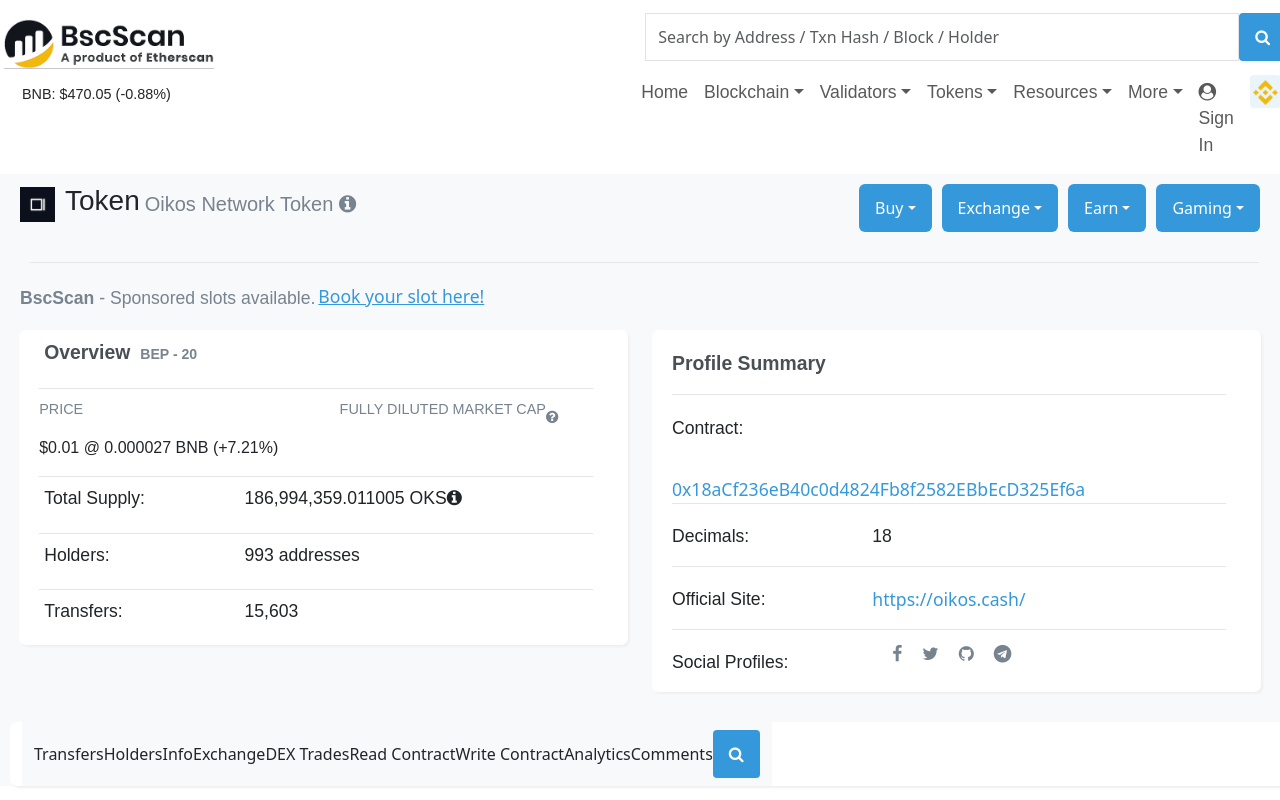
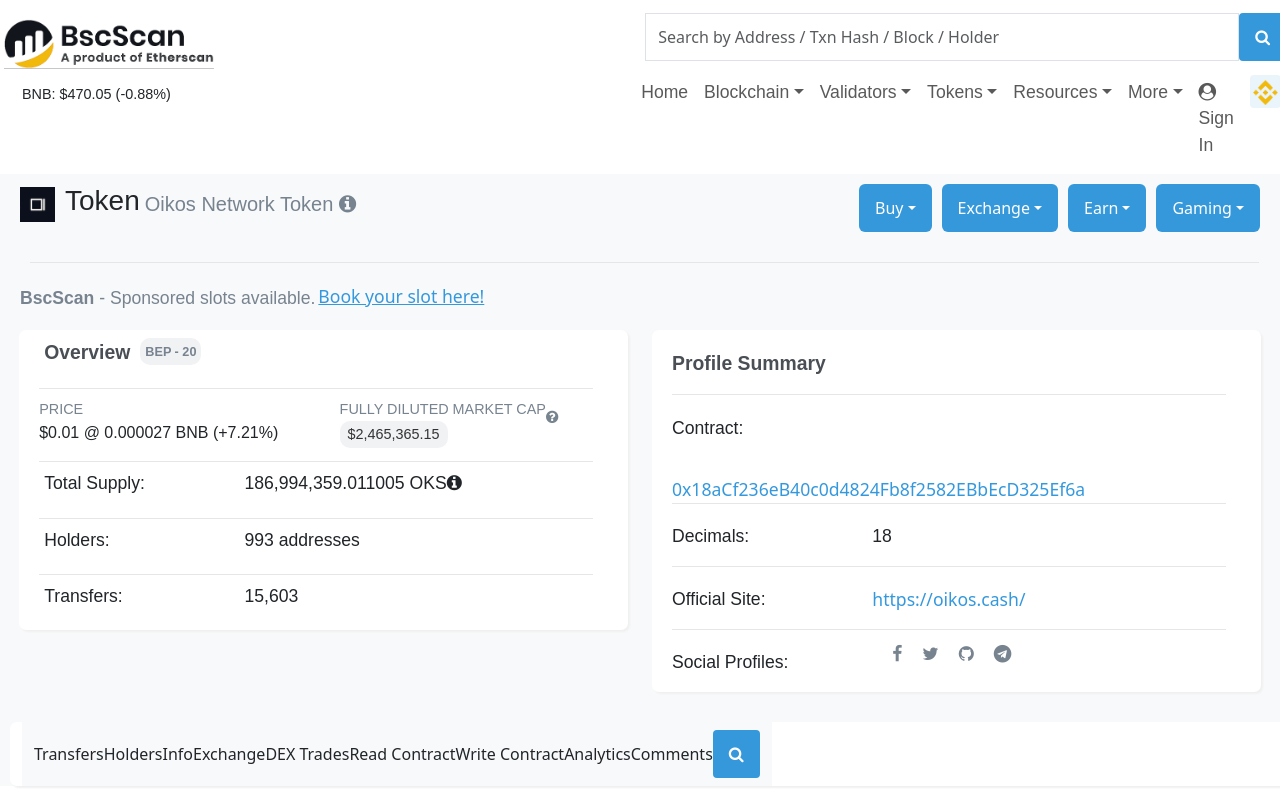
Before and after one commit to manjxt/BscScan, a React (Create React App) app: page / in a window 1280 px wide. Shown: the top 800 px of the page. Built offline with nearby package versions, Linux system fonts and the light colour scheme.

Commit message:
hover and toggle

```diff
--- a/src/App.css
+++ b/src/App.css
@@ -43,6 +43,10 @@ h5 {
   font-family: Arial, "Helvetica", sans-serif;
   color: rgb(113, 130, 138);
   font-size: 1.1em;
+}
+
+#dropdown_navbar:hover .blockchain {
+  display: block;
 }
 
 .container1 {
@@ -121,8 +125,7 @@ h5 {
 .main_container_hover_text {
   color: rgb(119, 131, 143);
   font-size: 0.8em;
-  padding-left: 10px;
-  padding-top: 5px;
+  padding: 5px 5px 0 5px;
 }
 
 .seperator {
@@ -139,17 +142,19 @@ h5 {
 .main_container_text_heading {
   font-size: 1.1em;
   color: rgb(74, 79, 85);
+  margin-right: 10px;
 }
 
 .main_container_text {
   padding: 10px 0 5px 5px;
   display: flex;
   flex-direction: row;
-  align-items: center;
+  /* align-items: center; */
 }
 
 .main_container_row1 {
   padding-top: 10px;
+  margin-bottom: -15px;
   color: rgb(119, 131, 143);
   font-size: 0.9em;
 }
@@ -235,3 +240,13 @@ h5 {
   font-size: 0.8em;
   margin: 5px 0 5px 0;
 }
+
+.circulatingCapButton {
+  border-radius: 10px;
+  border-color: transparent;
+  box-shadow: transparent;
+  height: 27px;
+  background-color: rgb(241, 242, 244);
+  color: #333;
+  font-size: 0.9em;
+}
--- a/src/Components/BscMain.js
+++ b/src/Components/BscMain.js
@@ -1,10 +1,16 @@
-import React from "react";
+import React, { useState } from "react";
 import { Col, Container, Row } from "react-bootstrap";
 import { config } from "@fortawesome/fontawesome-svg-core";
+import HoverToolTip from "./HoverToolTip";
 
 console.log(config.autoA11y); // true
 
 export default function BscMain() {
+  const [showCirculatingCap, setShowCirculatingCap] = useState(false);
+
+  const handleToggleCirculatingCap = () =>
+    setShowCirculatingCap(!showCirculatingCap);
+
   return (
     <div className="container3">
       <div className="main_heading_text">
@@ -24,9 +30,11 @@ export default function BscMain() {
                 <p className="main_container_text_heading">
                   <b>Overview</b>
                 </p>
-                <p className="main_container_hover_text">
+                <div className="circulatingCapButton">
+                  <p className="main_container_hover_text ">
                     <b>BEP - 20</b>
                   </p>
+                </div>
               </div>
               <div className="seperator"></div>
 
@@ -38,10 +46,42 @@ export default function BscMain() {
                   <p>$0.01 @ 0.000027 BNB (+7.21%)</p>
                 </Col>
                 <Col>
+                  {showCirculatingCap ? (
+                    <div>
+                      <div className="token main_container_row1">
+                        <p>CIRCULATING SUPPLY MARKET CAP</p>
+                      </div>
+
+                      <HoverToolTip text="Click to switch back">
+                        <button
+                          onClick={handleToggleCirculatingCap}
+                          className="circulatingCapButton"
+                        >
+                          <p>$0.00</p>
+                        </button>
+                      </HoverToolTip>
+                    </div>
+                  ) : (
+                    <div>
                       <div className="token main_container_row1">
                         <p>FULLY DILUTED MARKET CAP</p>
+                        <HoverToolTip
+                          placement="top"
+                          text="Calculated by multiplying the token Total Supply with the current market price per token "
+                        >
                           <i class="fa fa-question-circle"></i>
+                        </HoverToolTip>
                       </div>
+                      <HoverToolTip text="Click to switch">
+                        <button
+                          onClick={handleToggleCirculatingCap}
+                          className="circulatingCapButton"
+                        >
+                          <p>$2,465,365.15</p>
+                        </button>
+                      </HoverToolTip>
+                    </div>
+                  )}
                 </Col>
               </Row>
               <div className="seperator"></div>
--- a/src/Components/DropdownNavbar.js
+++ b/src/Components/DropdownNavbar.js
@@ -1,4 +1,4 @@
-import React from "react";
+import React, { useState } from "react";
 import bnb from "../Assests/bnb.png";
 import { Nav, NavDropdown, Navbar } from "react-bootstrap";
 
@@ -13,7 +13,7 @@ export default function DropdownNavbar() {
           navbarScroll
         >
           <Nav.Link href="#action1">Home</Nav.Link>
-          <NavDropdown title="Blockchain">
+          <NavDropdown title="Blockchain" className="blockchain">
             <NavDropdown.Item href="#action2">Top Accounts</NavDropdown.Item>
             <NavDropdown.Divider />
             <NavDropdown.Item href="#action3">View Txns</NavDropdown.Item>
@@ -84,3 +84,27 @@ export default function DropdownNavbar() {
     </div>
   );
 }
+
+// const [click, setClick] = useState(false);
+// const [dropdown, setDropdown] = useState(false);
+
+// const handleClick = () => {
+//   setClick(!click);
+// };
+// const closeMobileMenu = () => setClick(false);
+
+// const onMouseEnter = () => {
+//   if (window.innerWidth < 960) {
+//     setDropdown(false);
+//   } else {
+//     setDropdown(true);
+//   }
+// };
+
+// const onMouseLeave = () => {
+//   if (window.innerWidth < 960) {
+//     setDropdown(false);
+//   } else {
+//     setDropdown(false);
+//   }
+// };
--- /dev/null
+++ b/src/Components/HoverToolTip.js
@@ -0,0 +1,16 @@
+import React from "react";
+import { Tooltip, OverlayTrigger } from "react-bootstrap";
+
+export default function HoverToolTip({ children, placement, text }) {
+  const renderToolTip = (props) => <Tooltip {...props}>{text}</Tooltip>;
+
+  return (
+    <OverlayTrigger
+      id="button-tooltip"
+      overlay={renderToolTip}
+      placement={placement ? placement : "right"}
+    >
+      {children}
+    </OverlayTrigger>
+  );
+}
```
Lines whose indentation alone changed are shown as unchanged.
